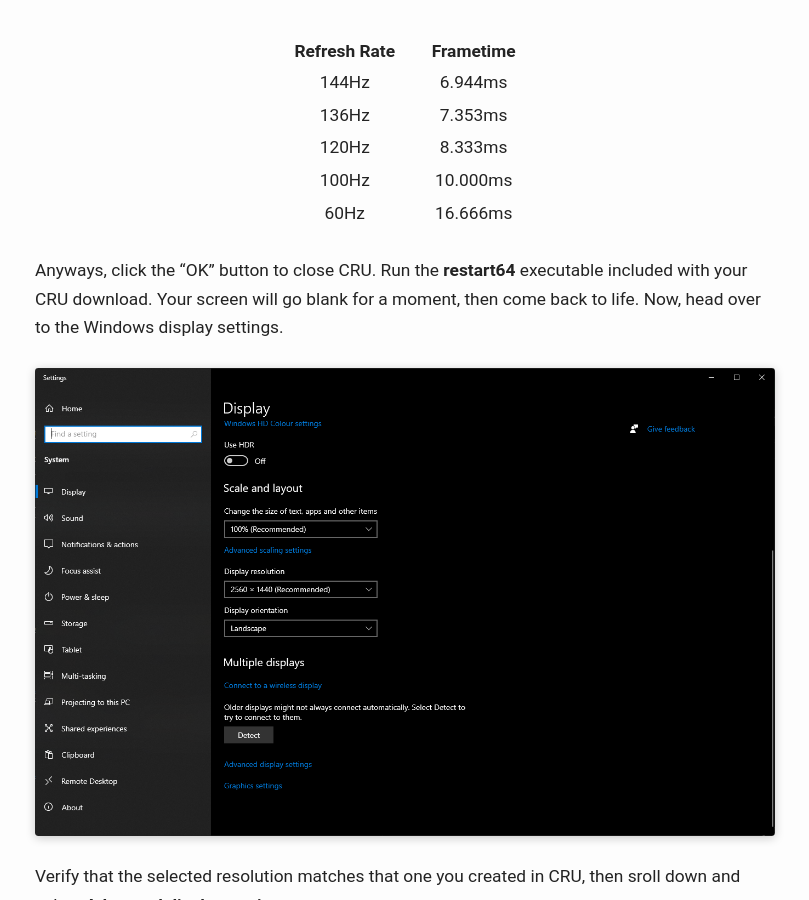
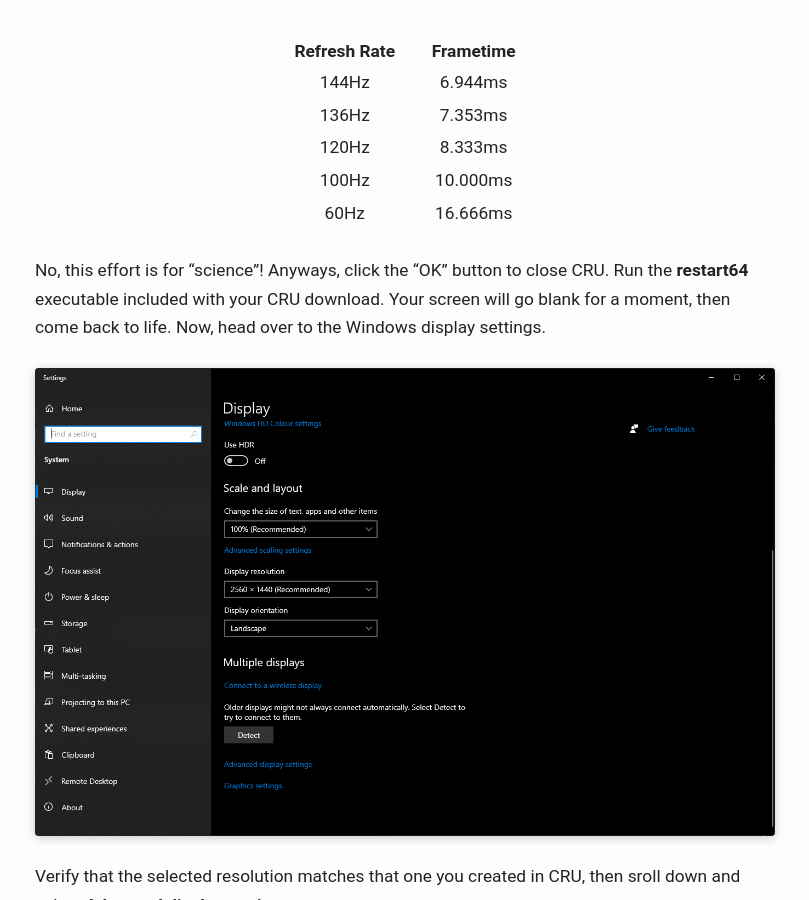
Before and after one commit to evanshortiss/evanshortiss.github.io, a Jekyll site: the page built from _posts/2021-07-26-amd-driver-memory-lock-timeout.markdown, in a window 1280 px wide and 900 px high, scrolled down 4230 px. Shown: the whole window, without its empty margins (235-1044 px from the left). Built offline with Jekyll 4.4.1, drawn with Linux system fonts in a browser that asks for light colours.

Commit message:
for science

```diff
--- a/_posts/2021-07-26-amd-driver-memory-lock-timeout.markdown
+++ b/_posts/2021-07-26-amd-driver-memory-lock-timeout.markdown
@@ -137,9 +137,10 @@ vs 136Hz and that I shouldn't have wasted my time on this first world problem?
   </tbody>
 </table>
 
-Anyways, click the "OK" button to close CRU. Run the **restart64** executable
-included with your CRU download. Your screen will go blank for a moment, then
-come back to life. Now, head over to the Windows display settings.
+No, this effort is for "science"! Anyways, click the "OK" button to close CRU.
+Run the **restart64** executable included with your CRU download. Your screen
+will go blank for a moment, then come back to life. Now, head over to the
+Windows display settings.
 
 ![Windows display settings](/res/img/posts/2021-07-26-amd-driver-memory-lock-timeout/display-settings.png)
 
```
